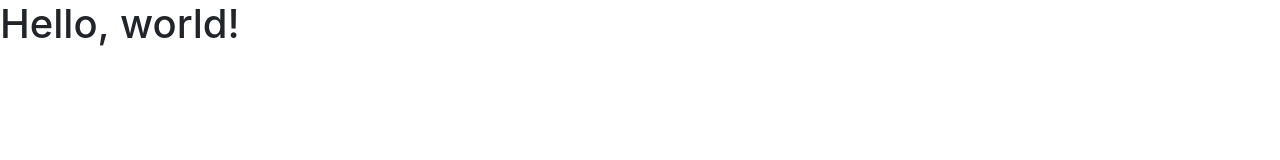
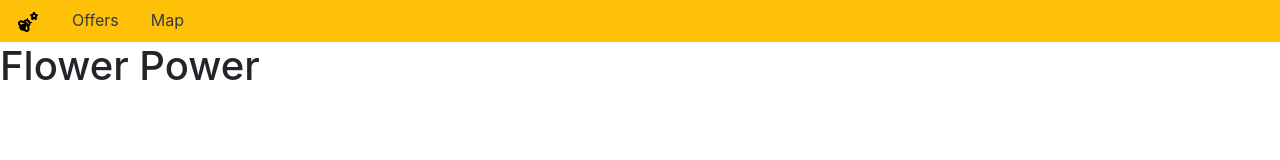
Before and after one commit to lmachens/flower-power, a website: page index.html in a window 1280 px wide. Drawn offline with nearby package versions, Linux system fonts and the light colour scheme.

Commit message:
Add header

```diff
--- a/index.html
+++ b/index.html
@@ -16,10 +16,32 @@
       crossorigin="anonymous"
     />
 
-    <title>Hello, world!</title>
+    <title>Flower Power</title>
   </head>
   <body>
-    <h1>Hello, world!</h1>
+    <header class="bg-warning">
+      <nav class="nav">
+        <a href="#" class="nav-link">
+          <svg
+            xmlns="http://www.w3.org/2000/svg"
+            enable-background="new 0 0 24 24"
+            height="24"
+            viewbox="0 0 24 24"
+            width="24"
+          >
+            <path
+              d="M21.94,4.88C21.76,4.35,21.25,4,20.68,4c-0.03,0-0.06,0-0.09,0H19.6l-0.31-0.97C19.15,2.43,18.61,2,18,2h0 c-0.61,0-1.15,0.43-1.29,1.04L16.4,4h-0.98c-0.03,0-0.06,0-0.09,0c-0.57,0-1.08,0.35-1.26,0.88c-0.19,0.56,0.04,1.17,0.56,1.48 l0.87,0.52L15.1,8.12c-0.23,0.58-0.04,1.25,0.45,1.62C15.78,9.91,16.06,10,16.33,10c0.31,0,0.61-0.11,0.86-0.32L18,8.98l0.81,0.7 C19.06,9.89,19.36,10,19.67,10c0.27,0,0.55-0.09,0.78-0.26c0.5-0.37,0.68-1.04,0.45-1.62l-0.39-1.24l0.87-0.52 C21.89,6.05,22.12,5.44,21.94,4.88z M18,7c-0.55,0-1-0.45-1-1c0-0.55,0.45-1,1-1s1,0.45,1,1C19,6.55,18.55,7,18,7z"
+            />
+            <path
+              d="M13.49,10.51c-0.43-0.43-0.94-0.73-1.49-0.93V8h-1v1.38c-0.11-0.01-0.23-0.03-0.34-0.03c-1.02,0-2.05,0.39-2.83,1.17 c-0.16,0.16-0.3,0.34-0.43,0.53L6,10.52c-1.56-0.55-3.28,0.27-3.83,1.82c0,0,0,0,0,0c-0.27,0.75-0.23,1.57,0.12,2.29 c0.23,0.48,0.58,0.87,1,1.16c-0.38,1.35-0.06,2.85,1,3.91c1.06,1.06,2.57,1.38,3.91,1c0.29,0.42,0.68,0.77,1.16,1 C9.78,21.9,10.21,22,10.65,22c0.34,0,0.68-0.06,1.01-0.17c0,0,0,0,0,0c1.56-0.55,2.38-2.27,1.82-3.85l-0.52-1.37 c0.18-0.13,0.36-0.27,0.53-0.43c0.87-0.87,1.24-2.04,1.14-3.17H16v-1h-1.59C14.22,11.46,13.92,10.95,13.49,10.51z M4.67,14.29 c-0.25-0.09-0.45-0.27-0.57-0.51s-0.13-0.51-0.04-0.76c0.19-0.52,0.76-0.79,1.26-0.61l3.16,1.19C7.33,14.2,5.85,14.71,4.67,14.29z M10.99,19.94c-0.25,0.09-0.52,0.08-0.76-0.04c-0.24-0.11-0.42-0.32-0.51-0.57c-0.42-1.18,0.09-2.65,0.7-3.8l1.18,3.13 C11.78,19.18,11.51,19.76,10.99,19.94z M12.2,14.6l-0.61-1.61c0-0.01-0.01-0.02-0.02-0.03c-0.02-0.04-0.04-0.08-0.06-0.12 c-0.02-0.04-0.04-0.07-0.07-0.11c-0.03-0.03-0.06-0.06-0.09-0.09c-0.03-0.03-0.06-0.06-0.09-0.09c-0.03-0.03-0.07-0.05-0.11-0.07 c-0.04-0.02-0.07-0.05-0.12-0.06c-0.01,0-0.02-0.01-0.03-0.02L9.4,11.8c0.36-0.29,0.79-0.46,1.26-0.46c0.53,0,1.04,0.21,1.41,0.59 C12.8,12.66,12.84,13.81,12.2,14.6z"
+            />
+          </svg>
+        </a>
+        <a href="#" class="nav-link text-dark">Offers</a>
+        <a href="#" class="nav-link text-dark">Map</a>
+      </nav>
+    </header>
+    <h1>Flower Power</h1>
 
     <!-- Optional JavaScript -->
     <!-- jQuery first, then Popper.js, then Bootstrap JS -->
```
